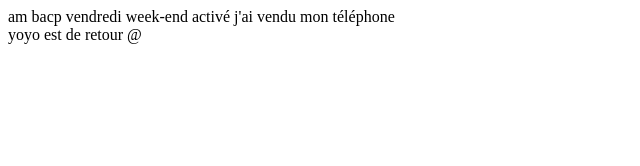
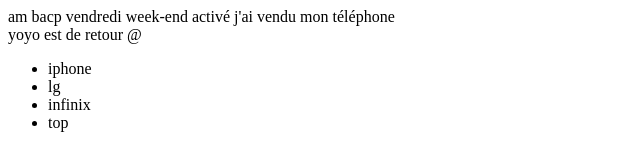
Before and after one commit to StanleyDev11/formation-git, a plain HTML site: page index.html in a window 1280 px wide. Shown: the whole page, without its empty margins (0-640 px from the left). Drawn offline with Linux system fonts and the light colour scheme.

Commit message:
fast ull

```diff
--- a/index.html
+++ b/index.html
@@ -13,5 +13,10 @@
   j'ai vendu mon téléphone
 
   <div> yoyo est de retour  @</div>
-
+<ul>
+    <li>iphone </li>
+    <li> lg</li>
+    <li>infinix </li>
+    <li>top</li>
+</ul>
   </html>
```
